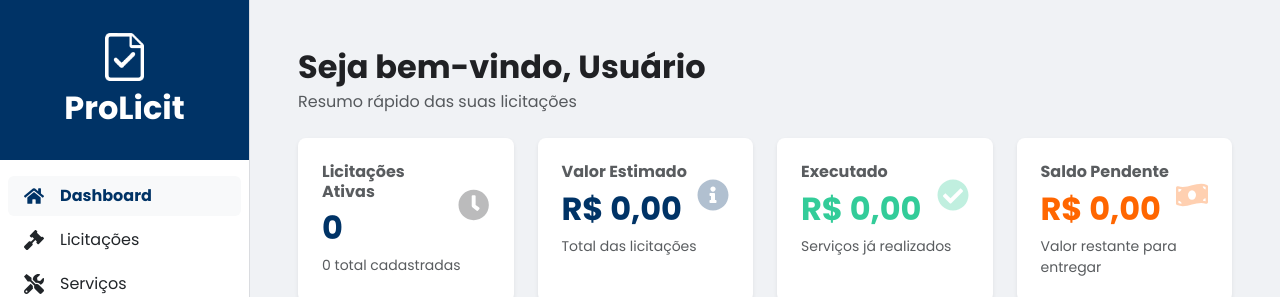
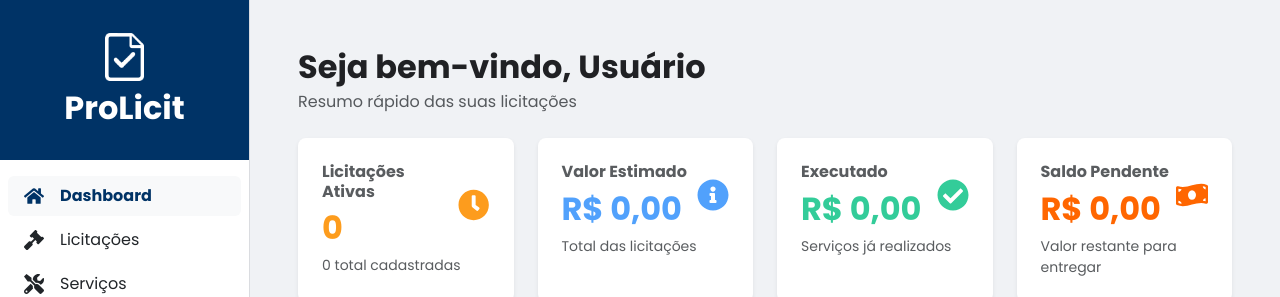
Before and after one commit to PedroHViudes/prolict, a React (Vite) app in the folder frontend/: page /dashboard in a window 1280 px wide. Shown: the top 297 px of the page. Built offline with nearby package versions, Linux system fonts and the light colour scheme; no server answers; sample sign-in values are in the browser's storage.

Commit message:
arrumando temas

```diff
--- /dev/null
+++ b/frontend/src/estilos/Dashboard.css
@@ -0,0 +1,13 @@
+.cor-fundo-licitacao{
+    color: var(--cor-texto-card_Licitacao);
+}
+.cor-fundo-valor{
+    color: var(--cor-texto-card_Valor);
+}
+
+.cor-fundo-executado{
+    color: var(--cor-texto-card_Executado);
+}
+.cor-fundo-saldo{
+    color: var(--cor-texto-card_Saldo);
+}
--- a/frontend/src/estilos/tema-claro.css
+++ b/frontend/src/estilos/tema-claro.css
@@ -19,6 +19,11 @@
   --cor-fundo-tabela: #f8f9fa;
   --cor-fundo-tabela-hover: #e8eaed;
   --cor-texto: #202124;
+  --cor-texto-card_Licitacao: #fd9c1d;
+  --cor-texto-card_Valor: #51a1fc;
+  --cor-texto-card_Executado: #33CC99;
+  --cor-texto-card_Saldo: #FF6600;
+
   --cor-texto-muted: #5f6368;
   --cor-texto-sidebar: #3c4043;
   --cor-borda: #dadce0;
--- a/frontend/src/estilos/tema-escuro.css
+++ b/frontend/src/estilos/tema-escuro.css
@@ -18,8 +18,17 @@ body.tema-escuro {
   --cor-fundo-tabela-hover: #33334a;
   /* Texto principal - branco suave (não branco puro) */
   --cor-texto: #e4e4e7;
+
+  --cor-texto-card_Licitacao: #ebdd82;
+
+  --cor-texto-card_Valor: #51a1fc;
+
+   --cor-texto-card_Executado: #33CC99;
+
+  --cor-texto-card_Saldo: #FF6600;
+
   /* Texto secundário - cinza claro */
-  --cor-texto-muted: #a1a1aa;
+  --cor-texto-muted: #cdcdcd;
   /* Sidebar texto */
   --cor-texto-sidebar: #d4d4d8;
   /* Bordas - cinza escuro sutil */
@@ -38,6 +47,35 @@ html.tema-escuro .bg-light,
 body.tema-escuro .bg-light {
   background-color: var(--cor-fundo-input) !important;
 }
+
+html.tema-escuro .table,
+body.tema-escuro .table {
+  background-color: var(--cor-fundo-tabela) !important;
+  color: var(--cor-texto) !important;
+}
+
+html.tema-escuro .table thead,
+body.tema-escuro .table thead,
+html.tema-escuro .table-light,
+body.tema-escuro .table-light {
+  background-color: var(--cor-fundo-tabela) !important;
+  color: var(--cor-texto) !important;
+}
+
+html.tema-escuro .table tbody tr:hover,
+body.tema-escuro .table tbody tr:hover {
+  background-color: var(--cor-fundo-tabela-hover) !important;
+}
+
+html.tema-escuro .table td,
+body.tema-escuro .table td,
+html.tema-escuro .table th,
+body.tema-escuro .table th {
+  border-color: var(--cor-borda) !important;
+  color: var(--cor-texto) !important;
+  background-color: transparent !important;
+}
+
 html.tema-escuro .bg-white,
 body.tema-escuro .bg-white {
   background-color: var(--cor-fundo-card) !important;
--- a/frontend/src/pagina/Dashboard.jsx
+++ b/frontend/src/pagina/Dashboard.jsx
@@ -1,4 +1,5 @@
 import React, { useState, useEffect } from 'react';
+import '../estilos/Dashboard.css';
 import { FaInfoCircle, FaMoneyBillWave, FaCheckCircle, FaClock } from 'react-icons/fa';
 import Layout from '../components/Layout';
 import Header from '../components/Header';
@@ -24,6 +25,7 @@ export default function Dashboard() {
     valorServicos: 0,
     saldoTotal: 0
   });
+
 
   useEffect(() => {
     const dadosUsuario = localStorage.getItem('usuario');
@@ -77,6 +79,8 @@ export default function Dashboard() {
     return `R$ ${parseFloat(valor || 0).toLocaleString('pt-BR', { minimumFractionDigits: 2 })}`;
   }
 
+
+
   return (
     <Layout>
       <Header
@@ -93,11 +97,11 @@ export default function Dashboard() {
             <div className="d-flex align-items-center justify-content-between">
               <div>
                 <h6 className="text-muted mb-2 fw-bold">Licitações Ativas</h6>
-                <h2 className="fw-bold mb-0" style={{ color: 'var(--prolicit-azul)' }}>
+                <h2 className="fw-bold mb-0 cor-fundo-licitacao">
                   {resumo.licitacoesAtivas}
                 </h2>
               </div>
-              <FaClock size={32} style={{ opacity: 0.3 }} />
+              <FaClock className="cor-fundo-licitacao" size={32} />
             </div>
             <p className="mb-0 mt-2 text-muted small">
               {resumo.totalLicitacoes} total cadastradas
@@ -110,11 +114,11 @@ export default function Dashboard() {
             <div className="d-flex align-items-center justify-content-between">
               <div>
                 <h6 className="text-muted mb-2 fw-bold">Valor Estimado</h6>
-                <h2 className="fw-bold mb-0" style={{ color: 'var(--prolicit-azul)' }}>
+                <h2 className="fw-bold mb-0 cor-fundo-valor">
                   {formatarMoeda(resumo.valorTotal)}
                 </h2>
               </div>
-              <FaInfoCircle size={32} style={{ color: 'var(--prolicit-azul)', opacity: 0.3 }} />
+              <FaInfoCircle className="cor-fundo-valor" size={32} />
             </div>
             <p className="mb-0 mt-2 text-muted small">Total das licitações</p>
           </Card>
@@ -125,11 +129,11 @@ export default function Dashboard() {
             <div className="d-flex align-items-center justify-content-between">
               <div>
                 <h6 className="text-muted mb-2 fw-bold">Executado</h6>
-                <h2 className="fw-bold mb-0" style={{ color: 'var(--prolicit-verde)' }}>
+                <h2 className="fw-bold mb-0 cor-fundo-executado">
                   {formatarMoeda(resumo.valorServicos)}
                 </h2>
               </div>
-              <FaCheckCircle size={32} style={{ color: 'var(--prolicit-verde)', opacity: 0.3 }} />
+              <FaCheckCircle className="cor-fundo-executado" size={32} />
             </div>
             <p className="mb-0 mt-2 text-muted small">Serviços já realizados</p>
           </Card>
@@ -140,11 +144,11 @@ export default function Dashboard() {
             <div className="d-flex align-items-center justify-content-between">
               <div>
                 <h6 className="text-muted mb-2 fw-bold">Saldo Pendente</h6>
-                <h2 className="fw-bold mb-0" style={{ color: '#ff6600' }}>
+                <h2 className="fw-bold mb-0 cor-fundo-saldo" >
                   {formatarMoeda(resumo.saldoTotal)}
                 </h2>
               </div>
-              <FaMoneyBillWave size={32} style={{ color: '#ff6600', opacity: 0.3 }} />
+              <FaMoneyBillWave className="cor-fundo-saldo" size={32} />
             </div>
             <p className="mb-0 mt-2 text-muted small">Valor restante para entregar</p>
           </Card>
@@ -200,7 +204,7 @@ export default function Dashboard() {
                             </small>
                           </td>
                           <td className="text-end">
-                            <strong style={{ color: parseFloat(lic.saldo || 0) > 0 ? '#ff6600' : 'var(--prolicit-verde)' }}>
+                            <strong style={{ color: parseFloat(lic.saldo || 0) > 0 ? '#33cc99' : 'var(--prolicit-verde)' }}>
                               {formatarMoeda(lic.saldo)}
                             </strong>
                           </td>
@@ -226,24 +230,24 @@ export default function Dashboard() {
             ) : servicos.length === 0 ? (
               <p className="text-muted text-center py-3">Nenhum serviço registrado.</p>
             ) : (
-              <div className="list-group list-group-flush">
-                {servicos.slice(0, 5).map((serv) => (
-                  <div key={serv.id} className="list-group-item border-0 px-0">
+              <div className="list-group list-group-flush ">
+                {servicos.slice(0, 5).map((e) => (
+                  <div key={e.id} className="list-group-item border-0 px-0 bg-transparent">
                     <div className="d-flex justify-content-between align-items-start">
                       <div>
-                        <h6 className="mb-1 fw-bold">{serv.nome_servico}</h6>
-                        <small className="text-muted">{serv.orgao_publico || '-'}</small>
-                        {serv.data_execucao && (
+                        <h6 className="mb-1 fw-bold text-muted">{e.nome_servico}</h6>
+                        <small className="text-muted">{e.orgao_publico || '-'}</small>
+                        {e.data_execucao && (
                           <>
                             <br />
                             <small className="text-muted">
-                              {new Date(serv.data_execucao).toLocaleDateString('pt-BR')}
+                              {new Date(e.data_execucao).toLocaleDateString('pt-BR')}
                             </small>
                           </>
                         )}
                       </div>
                       <span className="fw-bold" style={{ color: 'var(--prolicit-verde)' }}>
-                        {formatarMoeda(serv.valor_fixo)}
+                        {formatarMoeda(e.valor_fixo)}
                       </span>
                     </div>
                   </div>
--- a/frontend/src/pagina/Relatorios.jsx
+++ b/frontend/src/pagina/Relatorios.jsx
@@ -4,6 +4,7 @@ import Layout from '../components/Layout';
 import Header from '../components/Header';
 import Card from '../components/Card';
 import api from '../services/api';
+import '../estilos/Dashboard.css';
 
 /**
  * Página de Relatórios.
@@ -130,7 +131,7 @@ export default function Relatorios() {
         <div className="col-md-3">
           <Card className="h-100">
             <h6 className="text-muted mb-3 fw-bold">Total de Licitações</h6>
-            <h2 className="fw-bold mb-0" style={{ color: 'var(--prolicit-azul)' }}>
+            <h2 className="fw-bold mb-0 cor-fundo-licitacao" >
               {licitacoes.length}
             </h2>
           </Card>
@@ -138,7 +139,7 @@ export default function Relatorios() {
         <div className="col-md-3">
           <Card className="h-100">
             <h6 className="text-muted mb-3 fw-bold">Valor Estimado Total</h6>
-            <h2 className="fw-bold mb-0" style={{ color: 'var(--prolicit-azul)' }}>
+            <h2 className="fw-bold mb-0 cor-fundo-valor" >
               {formatarMoeda(totalEstimado)}
             </h2>
           </Card>
@@ -146,7 +147,7 @@ export default function Relatorios() {
         <div className="col-md-3">
           <Card className="h-100">
             <h6 className="text-muted mb-3 fw-bold">Valor Executado</h6>
-            <h2 className="fw-bold mb-0" style={{ color: 'var(--prolicit-verde)' }}>
+            <h2 className="fw-bold mb-0 cor-fundo-executado" >
               {formatarMoeda(totalExecutado)}
             </h2>
           </Card>
@@ -154,7 +155,7 @@ export default function Relatorios() {
         <div className="col-md-3">
           <Card className="h-100">
             <h6 className="text-muted mb-3 fw-bold">Saldo Pendente</h6>
-            <h2 className="fw-bold mb-0" style={{ color: '#ff6600' }}>
+            <h2 className="fw-bold mb-0 cor-fundo-saldo" >
               {formatarMoeda(saldoTotal)}
             </h2>
           </Card>
```
